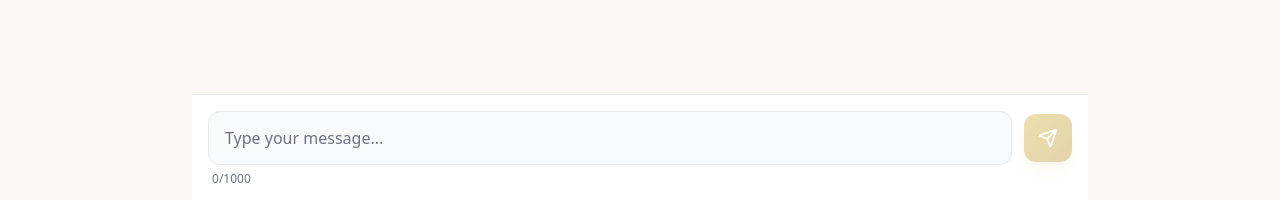
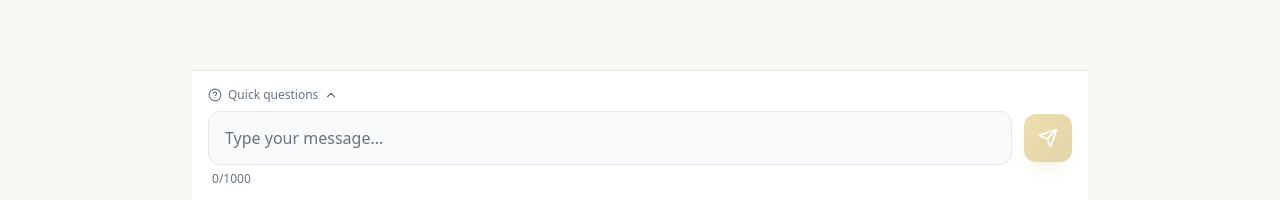
Before and after one commit to janmaaarc/cincinnati-hotel-chatbot, a React (Vite) app in the folder frontend/: page /chat in a window 1280 px wide. Shown: the part 597-797 px from the top of the page. Built offline with nearby package versions, Linux system fonts and the light colour scheme; no server answers.

Commit message:
feat: add collapsible quick suggestions panel above chat input
- Add toggle button with HelpCircle icon to show/hide panel
- Panel slides open/closed with smooth animation
- Quick suggestion buttons close panel after selection
- Fixes missing RefreshCw import for retry button

```diff
--- a/frontend/src/components/ChatInterface.jsx
+++ b/frontend/src/components/ChatInterface.jsx
@@ -1,6 +1,6 @@
 import { useState, useEffect, useRef, useCallback } from 'react'
 import { useNavigate } from 'react-router-dom'
-import { Send, ArrowLeft, Loader2, User, BedDouble, UtensilsCrossed, Clock, Wifi, Car, Sparkles } from 'lucide-react'
+import { Send, ArrowLeft, Loader2, User, BedDouble, UtensilsCrossed, Clock, Wifi, Car, Sparkles, ChevronUp, ChevronDown, HelpCircle, RefreshCw } from 'lucide-react'
 import ContactForm from './ContactForm'
 import logger from '../utils/logger'
 import { getApiUrl } from '../config'
@@ -46,6 +46,7 @@ function ChatInterface() {
   const [showContactForm, setShowContactForm] = useState(false)
   const [lastUnansweredQuestion, setLastUnansweredQuestion] = useState('')
   const [showSuggestions, setShowSuggestions] = useState(true)
+  const [showQuickPanel, setShowQuickPanel] = useState(false)
   const [retryMessage, setRetryMessage] = useState(null)
   const messagesEndRef = useRef(null)
   const lastMessageTimeRef = useRef(0)
@@ -393,9 +394,45 @@ function ChatInterface() {
         )}
 
         {/* Input Area */}
-        <div className="border-t border-gray-200 bg-white p-3 md:p-4 sticky bottom-0">
-          <form onSubmit={handleSubmit} className="max-w-4xl mx-auto">
-            <div className="flex gap-2 md:gap-3 items-center">
+        <div className="border-t border-gray-200 bg-white sticky bottom-0">
+          {/* Quick Suggestions Panel */}
+          <div className={`overflow-hidden transition-all duration-300 ${showQuickPanel ? 'max-h-48' : 'max-h-0'}`}>
+            <div className="p-3 md:p-4 pb-0 border-b border-gray-100">
+              <div className="flex flex-wrap gap-1.5 md:gap-2">
+                {QUICK_SUGGESTIONS.map((suggestion, index) => (
+                  <button
+                    key={index}
+                    type="button"
+                    onClick={() => {
+                      handleSuggestionClick(suggestion.text)
+                      setShowQuickPanel(false)
+                    }}
+                    className="flex items-center gap-1.5 px-3 py-2 bg-gray-50 border border-gray-200 rounded-lg
+                               text-sm text-hotel-charcoal hover:border-hotel-gold hover:bg-hotel-gold/5
+                               transition-all duration-200"
+                  >
+                    <suggestion.icon className="w-3.5 h-3.5 text-hotel-gold" />
+                    <span>{suggestion.text}</span>
+                  </button>
+                ))}
+              </div>
+            </div>
+          </div>
+
+          <div className="p-3 md:p-4">
+            <form onSubmit={handleSubmit} className="max-w-4xl mx-auto">
+              {/* Quick suggestions toggle */}
+              <button
+                type="button"
+                onClick={() => setShowQuickPanel(!showQuickPanel)}
+                className="flex items-center gap-1.5 text-xs text-gray-500 hover:text-hotel-gold mb-2 transition-colors"
+              >
+                <HelpCircle className="w-3.5 h-3.5" />
+                <span>Quick questions</span>
+                {showQuickPanel ? <ChevronDown className="w-3.5 h-3.5" /> : <ChevronUp className="w-3.5 h-3.5" />}
+              </button>
+
+              <div className="flex gap-2 md:gap-3 items-center">
               <div className="flex-1 relative">
                 <input
                   id="chat-input"
@@ -444,7 +481,8 @@ function ChatInterface() {
                 </button>
               )}
             </div>
-          </form>
+            </form>
+          </div>
         </div>
       </main>
     </div>
```
